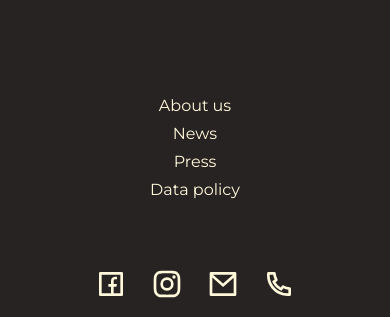
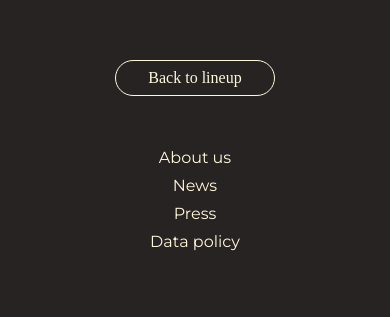
Before and after one commit to Johlar0185/kune-new, a plain HTML site: page artist.html in a window 390 px wide. Shown: the part 1297-1614 px from the top of the page. Drawn offline with Linux system fonts and the light colour scheme; no server answers.

Commit message:
adding back button to mobile view for artist page

```diff
--- a/artist.html
+++ b/artist.html
@@ -149,6 +149,9 @@
           </div>
         </div>
       </div>
+      <div class="backBtn_wrapper">
+        <a href="artistlist.html" class="backBtn">Back to lineup</a>
+      </div>
     </main>
     <footer>
       <div class="btm-nav">
--- a/css/artist.css
+++ b/css/artist.css
@@ -5,6 +5,30 @@ main {
 .hidden {
   display: none;
   opacity: 0;
+}
+
+/* ----- BACK BUTTON ----- */
+
+.backBtn_wrapper {
+  display: flex;
+  align-items: center;
+  justify-content: center;
+}
+
+.backBtn {
+  font-family: montserrat;
+  background-color: var(--black);
+  color: var(--beige);
+  border: 1px solid var(--beige);
+  border-radius: 35px;
+  padding: 0.5em 2em;
+  margin-top: 1em;
+  display: block;
+}
+
+.backBtn:hover {
+  background-color: var(--beige);
+  color: var(--black);
 }
 
 /* ----- LOADING TXT ----- */
@@ -211,6 +235,10 @@ hr {
     margin-left: auto;
     margin-right: auto;
   }
+
+  .backBtn {
+    display: none;
+  }
   /* --------- GRID --------- */
   .cont_artist {
     height: 90vh;
```
